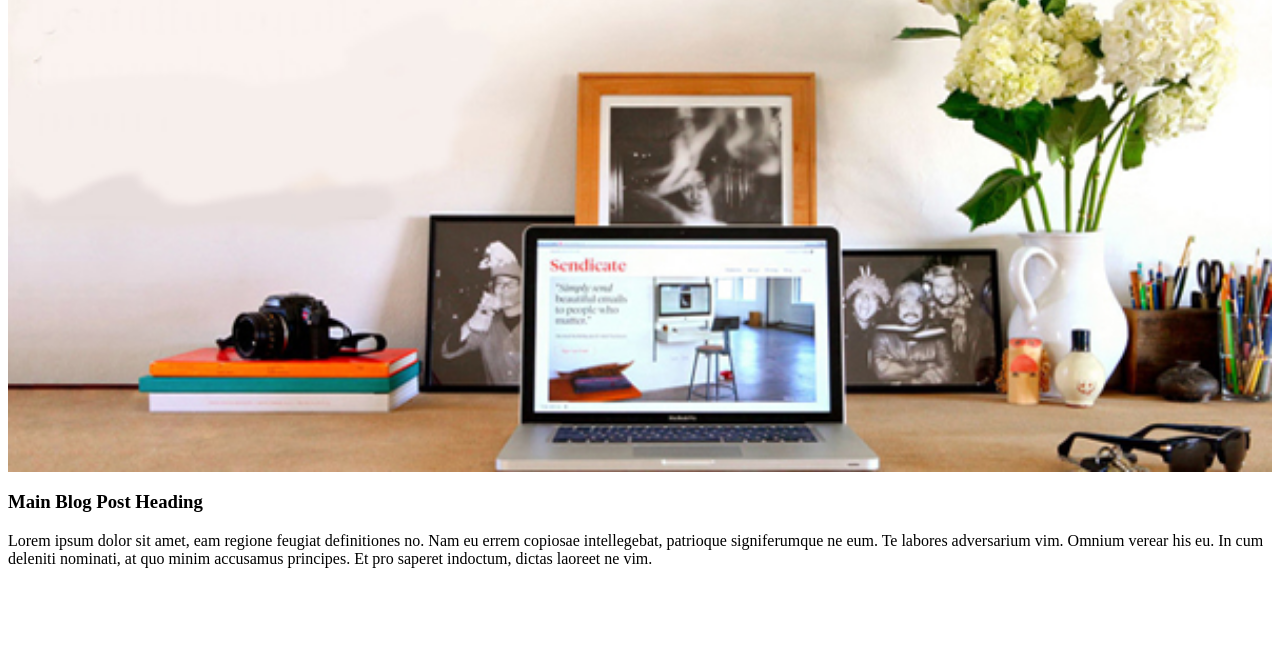
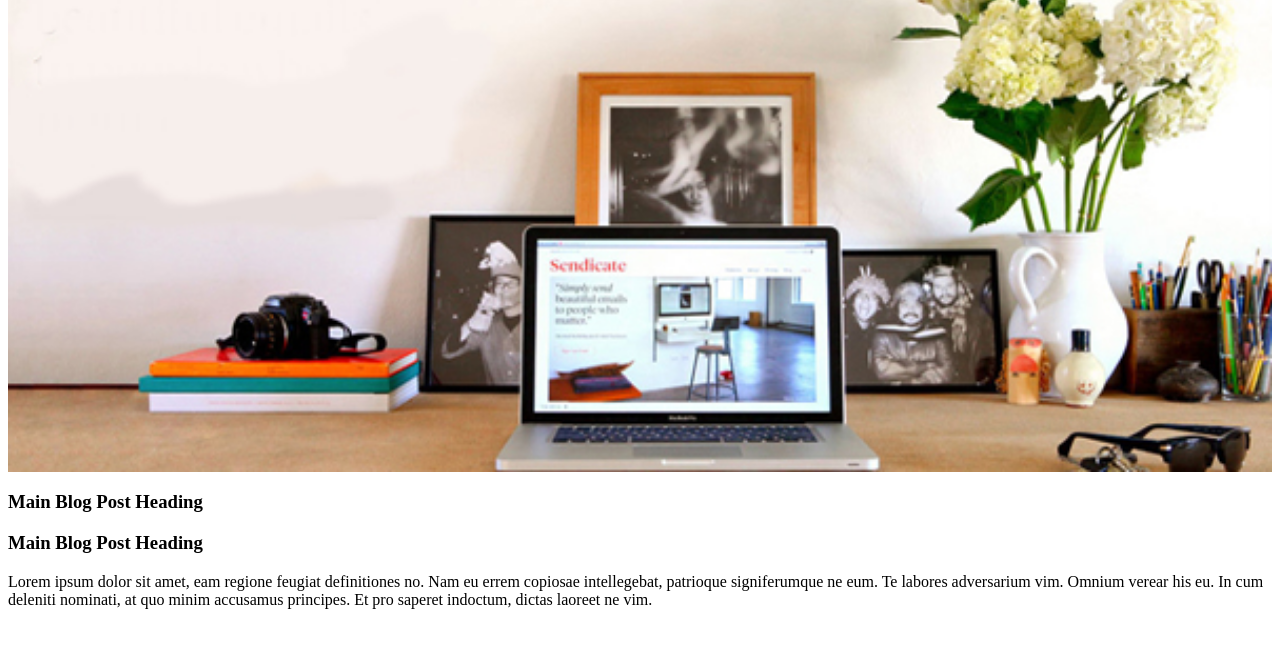
Before and after one commit to kelvinmuchui/preCourseWork, a plain HTML site: page index.html in a window 1280 px wide. Shown: the part 141-788 px from the top of the page. Drawn offline with Linux system fonts and the light colour scheme.

Commit message:
Update index.html

```diff
--- a/index.html
+++ b/index.html
@@ -14,6 +14,8 @@
         </section>
         <section class="contenttwo" "row-2-7">
             <h3><b>Main Blog Post Heading</b></h3>
-            <p id="p2">Lorem ipsum dolor sit amet, eam regione feugiat definitiones no. Nam eu errem copiosae intellegebat, patrioque signiferumque ne eum. Te labores adversarium vim. Omnium verear his eu. In cum deleniti nominati, at quo minim accusamus principes. Et pro saperet indoctum, dictas laoreet ne vim.</p>
-        </section>
+            <h3><b>Main Blog Post Heading</b></h3>
+            <p id="p2">Lorem ipsum dolor sit amet, eam regione feugiat definitiones no. Nam eu errem copiosae intellegebat, patrioque signiferumque ne eum. Te labores adversarium vim. Omnium verear his eu. In cum deleniti nominati, at quo minim accusamus principes. Et pro saperet indoctum, dictas laoreet ne vim.
+            </p>
+            </section>
     </body></html>
```
